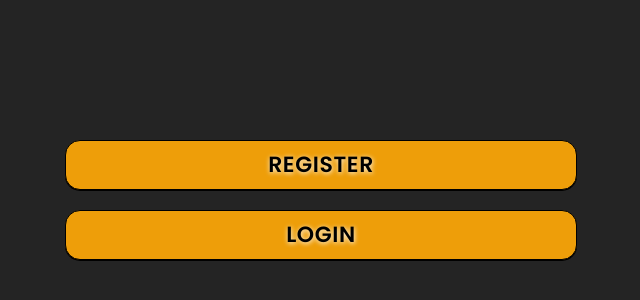
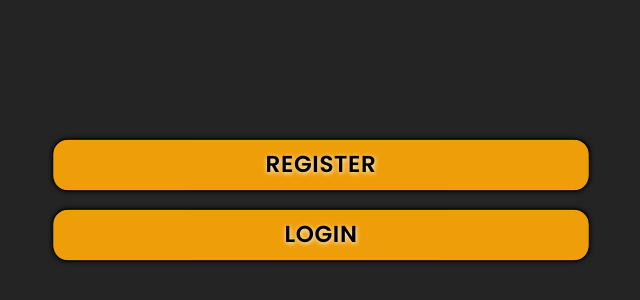
Before and after one commit to Arguish/Media-Fast-Front, a React (Vite) app: page /auth in a window 1280 px wide. Shown: the part 200-500 px from the top of the page, without its empty margins (319-959 px from the left). Built offline with nearby package versions, Linux system fonts and the light colour scheme.

Commit message:
Changed auth buttons style

```diff
--- a/src/Pages/Auth_Page/RegisterPage/RegisterPage.jsx
+++ b/src/Pages/Auth_Page/RegisterPage/RegisterPage.jsx
@@ -1,4 +1,4 @@
-import { Box, Button, Modal } from '@mui/material'
+import { Button, Modal } from '@mui/material'
 import React from 'react'
 import { useState } from 'react'
 import useLang from '../../../Hooks/useLang'
@@ -15,41 +15,53 @@ const RegisterModalComponent = ({ name }) => {
     )
   }
 
-  const [isHover, setIsHover] = useState()
 
-  const handleHoverIn = () => {
-    setIsHover(true)
-  }
-  const handleHoverOut = () => {
-    setIsHover(false)
-  }
+
   const [open, setOpen] = useState(false)
   const handleOpen = () => setOpen(true)
   const handleClose = () => setOpen(false)
 
-  const btnStyle = {
+  // const btnStyle = {
+  //   height: '50px',
+  //   minWidth: '40vw',
+  //   margin: '10px',
+  //   color: '#000000',
+  //   backgroundColor: '#ee9e09',
+  //   borderRadius: '15px',
+  //   fontWeight: '800',
+  //   fontSize: '22px',
+  //   fontFamily: 'Poppins, sans seriff',
+  //   background: '#ee9e09',
+  //   textShadow: '0.5px 0.5px 5px #FFF',
+  //   transform: isHover ? 'scale(1.05)' : 'scale(1)',
+  //   boxShadow: isHover ? '0px 0px 25px #ee9e09' : '0px 1px 0px #000000',
+  //   border: '0.5px solid',
+  // }
+
+  return (
+    <div className="authModalComponent">
+      <Button
+        sx={{
           height: '50px',
           minWidth: '40vw',
           margin: '10px',
           color: '#000000',
           backgroundColor: '#ee9e09',
           borderRadius: '15px',
-    fontWeight: '800',
           fontSize: '22px',
           fontFamily: 'Poppins, sans seriff',
-    background: '#ee9e09',
+          bgcolor: '#ee9e09',
           textShadow: '0.5px 0.5px 5px #FFF',
-    transform: isHover ? 'scale(1.05)' : 'scale(1)',
-    boxShadow: isHover ? '0px 0px 25px #ee9e09' : '0px 1px 0px #000000',
+          transform: 'scale(1.05)',
+          boxShadow: '0px 0px 5px #000000',
           border: '0.5px solid',
+          '&:hover': {
+          boxShadow: '0px 2px 20px #ee9e09',
+          bgcolor: '#ee9e09',
+          transform: 'scale(1.1)'
+
           }
-
-  return (
-    <div className="authModalComponent">
-      <Button
-        onMouseEnter={handleHoverIn}
-        onMouseLeave={handleHoverOut}
-        style={btnStyle}
+        }}
         onClick={handleOpen}
       >
         {name}
```
Lines whose indentation alone changed are shown as unchanged.
